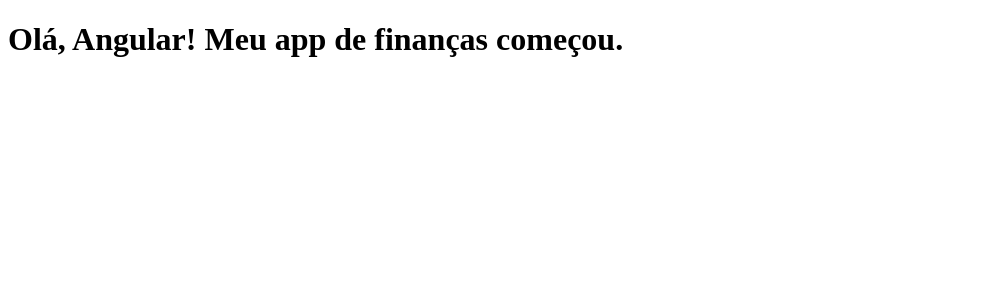
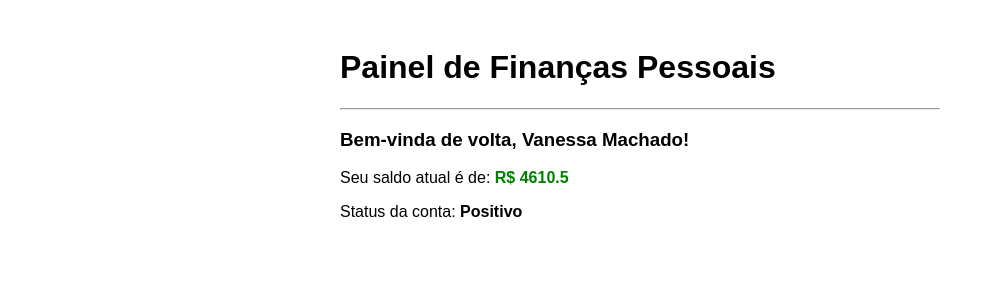
Before and after one commit to dev-VanessaMachado/financas-app, an Angular app in the folder financas-front/: page / in a window 1280 px wide. Shown: the top 300 px of the page, without its empty margins (0-994 px from the left). Built offline with nearby package versions, Linux system fonts and the light colour scheme.

Commit message:
feat: adiciona exibicao dinamica de saldo do usuario

```diff
--- a/financas-front/src/app/app.component.html
+++ b/financas-front/src/app/app.component.html
@@ -1 +1,17 @@
-<h1>Olá, Angular! Meu app de finanças começou.</h1>
+<div style="font-family: Arial, sans-serif; padding: 20px; max-width: 600px; margin: 0 auto;">
+
+  <h1>Painel de Finanças Pessoais</h1>
+  <hr>
+
+  <h3>Bem-vinda de volta, {{ resumoSaldo.usuario }}!</h3>
+
+  <p>
+    Seu saldo atual é de:
+    <strong [style.color]="resumoSaldo.saldoAtual >= 0 ? 'green' : 'red'">
+      R$ {{ resumoSaldo.saldoAtual }}
+    </strong>
+  </p>
+
+  <p>Status da conta: <strong>{{ resumoSaldo.saldoAtual >= 0 ? 'Positivo' : 'Negativo' }}</strong></p>
+
+</div>
--- a/financas-front/src/app/app.component.ts
+++ b/financas-front/src/app/app.component.ts
@@ -1,10 +1,24 @@
 import { Component } from '@angular/core';
 
 @Component({
-  selector: 'app-root',
-  templateUrl: './app.component.html',
-  styleUrl: './app.component.css'
+  selector: 'app-root',               // A tag HTML customizada que representa este componente
+  templateUrl: './app.component.html', // O arquivo que cuida do visual
+  styleUrls: ['./app.component.css']    // O arquivo que cuida dos estilos
 })
 export class AppComponent {
-  title = 'financas-front';
+
+  // =========================================================================
+  // PROPRIEDADES (Atributos da Classe)
+  // =========================================================================
+
+  // Uma variável simples do tipo texto (string)
+  title: string = 'financas-front';
+
+  // Um objeto estruturado para simular os dados consolidados do usuário.
+  // No TypeScript, objetos usam a estrutura de chave: valor entre chaves {}.
+  resumoSaldo = {
+    usuario: 'Vanessa Machado',
+    saldoAtual: 4610.50,
+    status: 'Positivo'
+  };
 }
```
